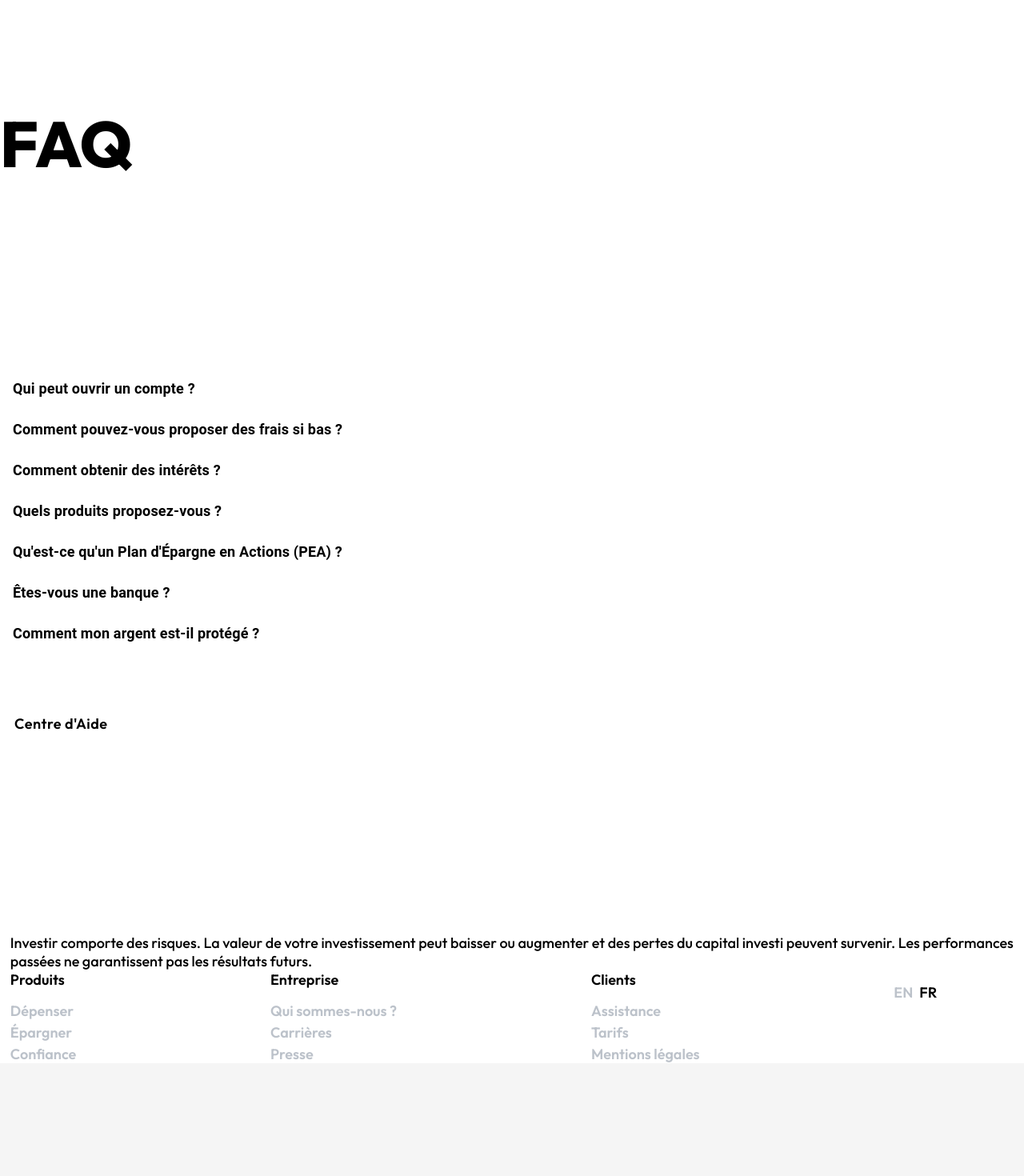
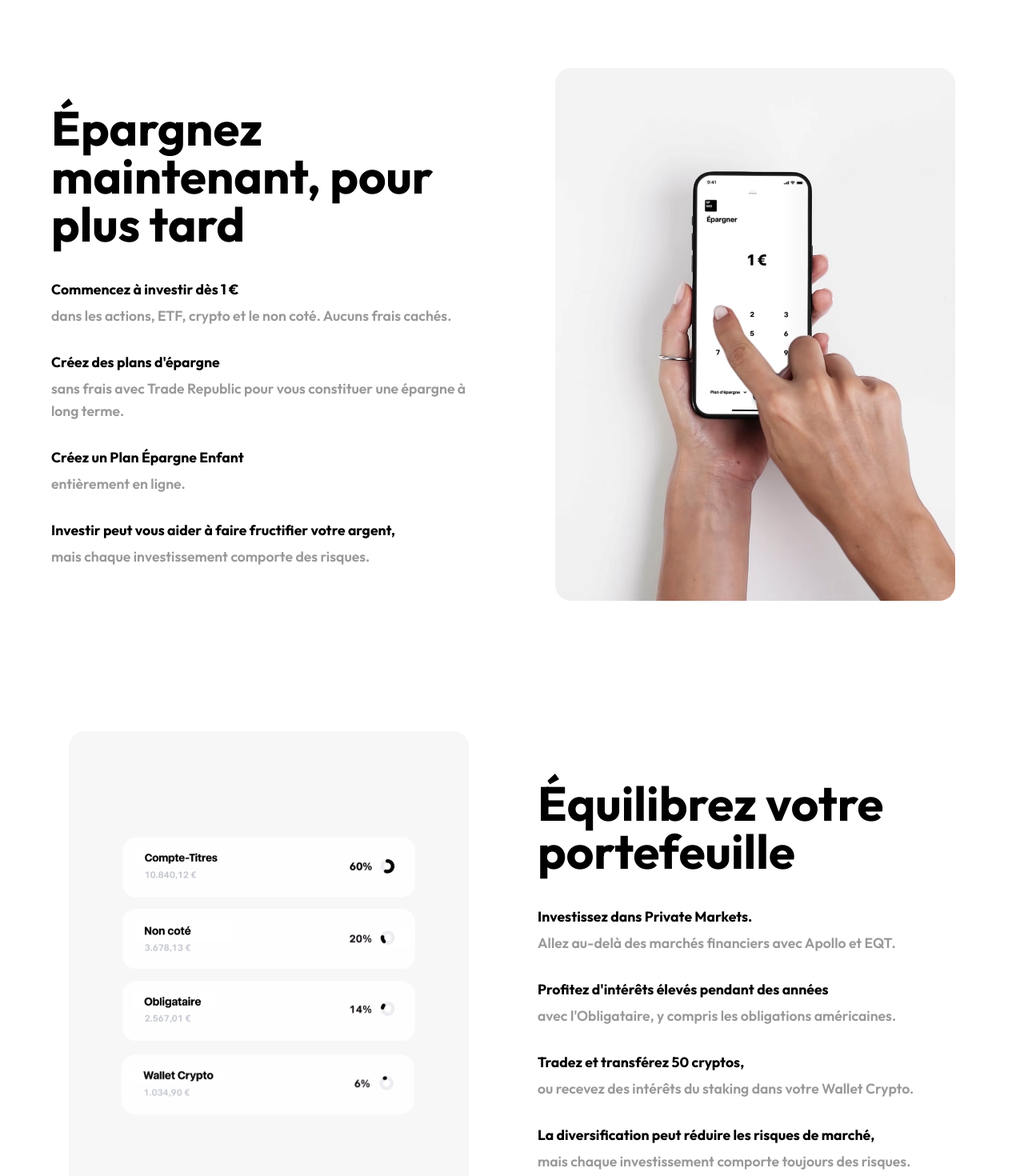
Before and after one commit to BlueSetbyeol/traderepublic, a React app in the folder frontend/: page / in a window 1280 px wide. Shown: the part 1540-3010 px from the top of the page at 80% size. Before the commit the page ends 2869 px from the top, so only its background shows below. Built offline with nearby package versions, Linux system fonts and the light colour scheme; some icons are missing; the HTML template or start-up script is replaced by a standard one.

Commit message:
Feat: section Investing & Saving (#16)

```diff
--- a/frontend/src/components/Footer/Footer.css
+++ b/frontend/src/components/Footer/Footer.css
@@ -1,5 +1,6 @@
 footer {
     width: 98vw;
+    padding: 20px;
 }
 
 /* Blocs */
--- a/frontend/src/pages/Home/Home.tsx
+++ b/frontend/src/pages/Home/Home.tsx
@@ -45,6 +45,76 @@ export default function Home() {
         </div>
       </div>
     </section>
+    <section className="hero-section">
+      <div className="content-container">
+        <h2 className="main-title">
+          Épargnez maintenant, pour plus tard
+        </h2>
+
+        <div className="feature-list">
+          <div className="feature-item">
+            <span className="feature-title">Commencez à investir dès 1 €</span>
+            <span className="feature-description"> dans les actions, ETF, crypto et le non coté. Aucuns frais cachés.</span>
+          </div>
+
+          <div className="feature-item">
+            <span className="feature-title">Créez des plans d'épargne</span>
+            <span className="feature-description"> sans frais avec Trade Republic pour vous constituer une épargne à long terme.</span>
+          </div>
+
+          <div className="feature-item">
+            <span className="feature-title">Créez un Plan Épargne Enfant</span>
+            <span className="feature-description"> entièrement en ligne.</span>
+          </div>
+
+          <div className="feature-item">
+            <span className="feature-title">Investir peut vous aider à faire fructifier votre argent,</span>
+            <span className="feature-description"> mais chaque investissement comporte des risques.</span>
+          </div>
+        </div>
+      </div>
+
+      <div className="image-container">
+        <div className="device-mockup">
+          <img src={Image2} alt="Application d'épargne sur smartphone" />
+        </div>
+      </div>
+    </section>
+    <section className="hero-section">
+      <div className="image-container">
+        <div className="device-mockup">
+          <img src={Image3} alt="Portefeuille d'investissement" />
+        </div>
+      </div>
+
+      <div className="content-container">
+        <h2 className="main-title">
+          Équilibrez votre portefeuille
+        </h2>
+
+        <div className="feature-list">
+          <div className="feature-item">
+            <span className="feature-title">Investissez dans Private Markets.</span>
+            <span className="feature-description"> Allez au-delà des marchés financiers avec Apollo et EQT.</span>
+          </div>
+
+          <div className="feature-item">
+            <span className="feature-title">Profitez d'intérêts élevés pendant des années</span>
+            <span className="feature-description"> avec l'Obligataire, y compris les obligations américaines.</span>
+          </div>
+
+          <div className="feature-item">
+            <span className="feature-title">Tradez et transférez 50 cryptos,</span>
+            <span className="feature-description"> ou recevez des intérêts du staking dans votre Wallet Crypto.</span>
+          </div>
+
+          <div className="feature-item">
+            <span className="feature-title">La diversification peut réduire les risques de marché,</span>
+            <span className="feature-description"> mais chaque investissement comporte toujours des risques.</span>
+          </div>
+        </div>
+      </div>
+    </section>
 
       <Faq />
     </>
```
